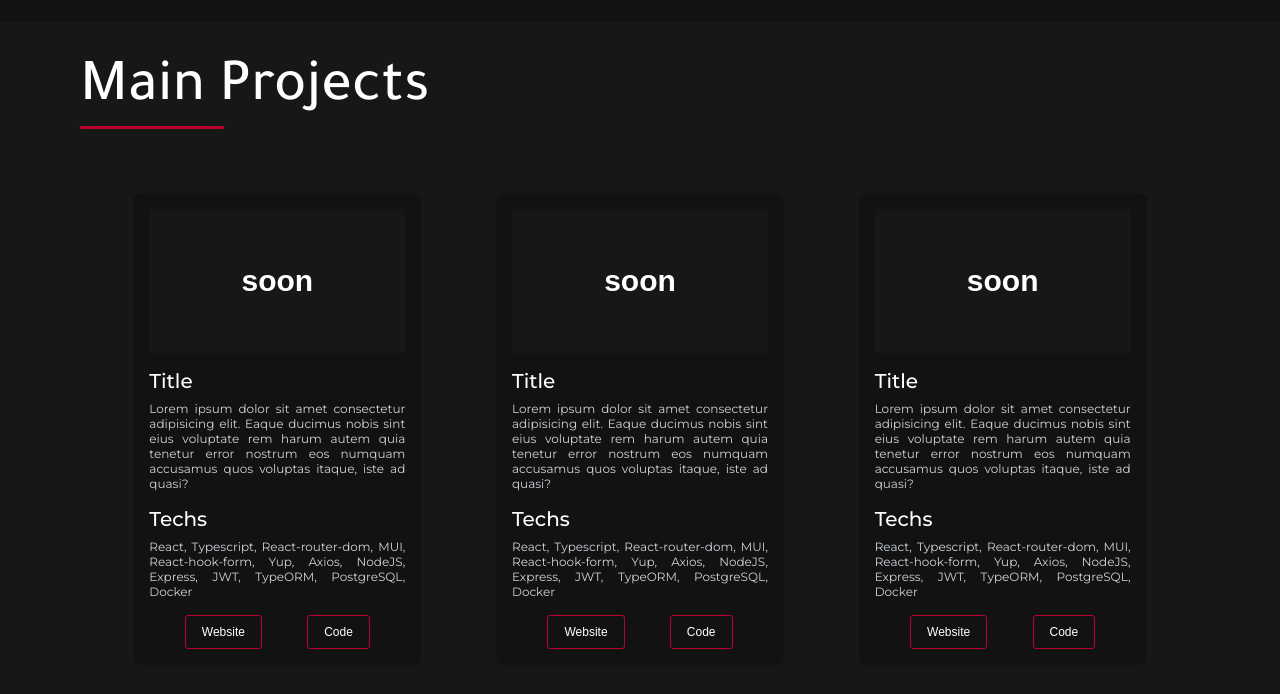
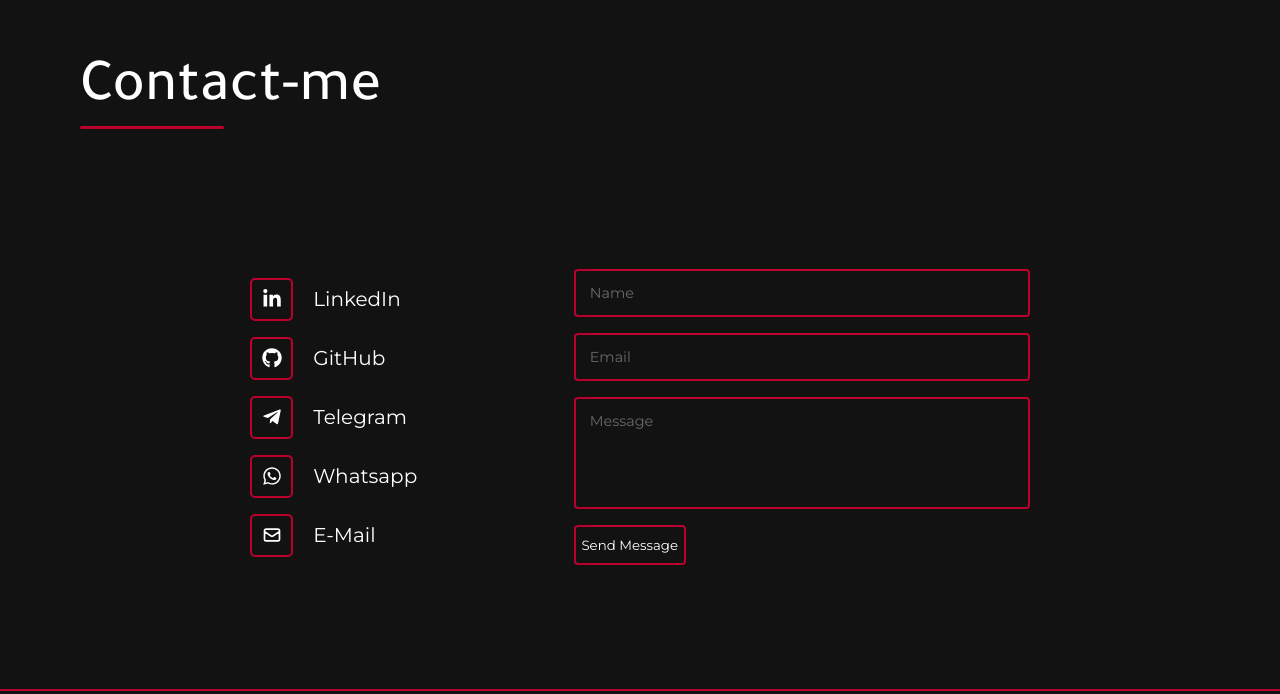
Before and after one commit to wellerychaves/wellery-portfolio, a React (Vite) app: page / in a window 1280 px wide. Shown: the part 2186-2880 px from the top of the page. Built offline with nearby package versions, Linux system fonts and the light colour scheme; a web font is replaced by a local one.

Commit message:
Update App.tsx
will remove portfolio section

```diff
--- a/src/App.tsx
+++ b/src/App.tsx
@@ -51,7 +51,7 @@ const App: React.FC = () => {
 				<Apresentation />
 				<About ref={aboutRef} />
 				<Skills ref={techsRef} />
-				<Portfolio ref={portfolioRef} />
+				{/*<Portfolio ref={portfolioRef} />*/}
 				<Contact ref={contactRef} />
 				<Footer toggleTheme={toggleTheme} />
 			</ThemeProvider>
```
